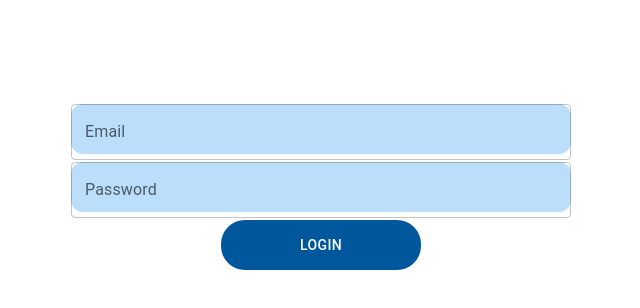
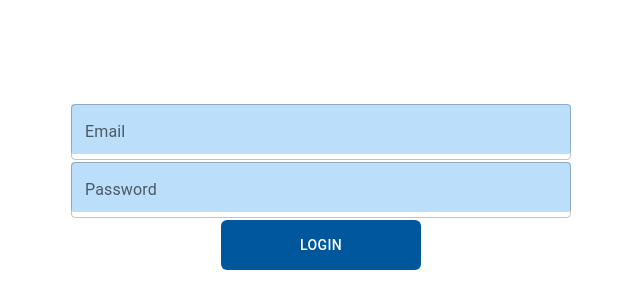
Before and after one commit to ramndiazg/rentcar-app, a Next.js app in the folder frontend/: page /login in a window 1280 px wide. Shown: the top 308 px of the page, without its empty margins (319-959 px from the left). Built offline with nearby package versions, Linux system fonts and the light colour scheme.

Commit message:
using styled in login

```diff
--- a/frontend/src/app/login/page.js
+++ b/frontend/src/app/login/page.js
@@ -6,6 +6,39 @@ import * as React from "react";
 import Button from "@mui/material/Button";
 import TextField from "@mui/material/TextField";
 import { FormControl, FormLabel } from "@mui/material";
+import { styled } from "@mui/system";
+
+const Container = styled("div")({
+  textAlign: "center",
+  padding: "50px",
+});
+
+const StyledFormControl = styled(FormControl)({
+  alignItems: "center",
+});
+
+const StyledFormLabel = styled(FormLabel)({
+  width: 500,
+  height: 50,
+  color: "white",
+});
+
+const StyledTextField = styled(TextField)({
+  width: 500,
+  height: 50,
+  backgroundColor: "#bbdefb",
+  borderRadius: 3,
+  margin: "4px 8px",
+});
+
+const StyledButton = styled(Button)({
+  width: 200,
+  height: 50,
+  backgroundColor: "#01579b",
+  color: "white",
+  borderRadius: 6,
+  margin: "4px 8px",
+});
 
 export default function LoginPage() {
   const router = useRouter();
@@ -38,35 +71,32 @@ export default function LoginPage() {
   };
 
   return (
-    <div style={{ textAlign: "center", padding: "50px" }}>
+    <Container>
       <form onSubmit={handleSubmit}>
-      <FormControl sx={{ alignItems: 'center' }}>
-      <FormLabel sx={{ width: 500, height: 50, color: "white" }}>Login</FormLabel>
-      <TextField
+      <StyledFormControl>
+      <StyledFormLabel>Login</StyledFormLabel>
+      <StyledTextField
           label="Email"
           type="email"
           variant="outlined"
           onChange={(e) => setEmail(e.target.value)}
           value={email}
-          sx={{ width: 500, height: 50, backgroundColor: "#bbdefb", borderRadius: 3, marginY: 0.5, marginX: 1}}
         />
-          <TextField
+          <StyledTextField
           label="Password"
           type="password"
           variant="outlined"
           onChange={(e) => setPassword(e.target.value)}
           value={password}
-          sx={{ width: 500, height: 50, backgroundColor: "#bbdefb", borderRadius: 3, marginY: 0.5, marginX: 1 }}
         />
-        <Button
+        <StyledButton
           type="submit"
-          sx={{ width: 200, height: 50, backgroundColor: "#01579b", color: "white", borderRadius: 6, marginY: 0.5, marginX: 1 }}
         >
           Login
-        </Button>
+        </StyledButton>
         {error && <div className="error">{error}</div>}
-        </FormControl>
+        </StyledFormControl>
       </form>
-    </div>
+    </Container>
   );
 }
```
